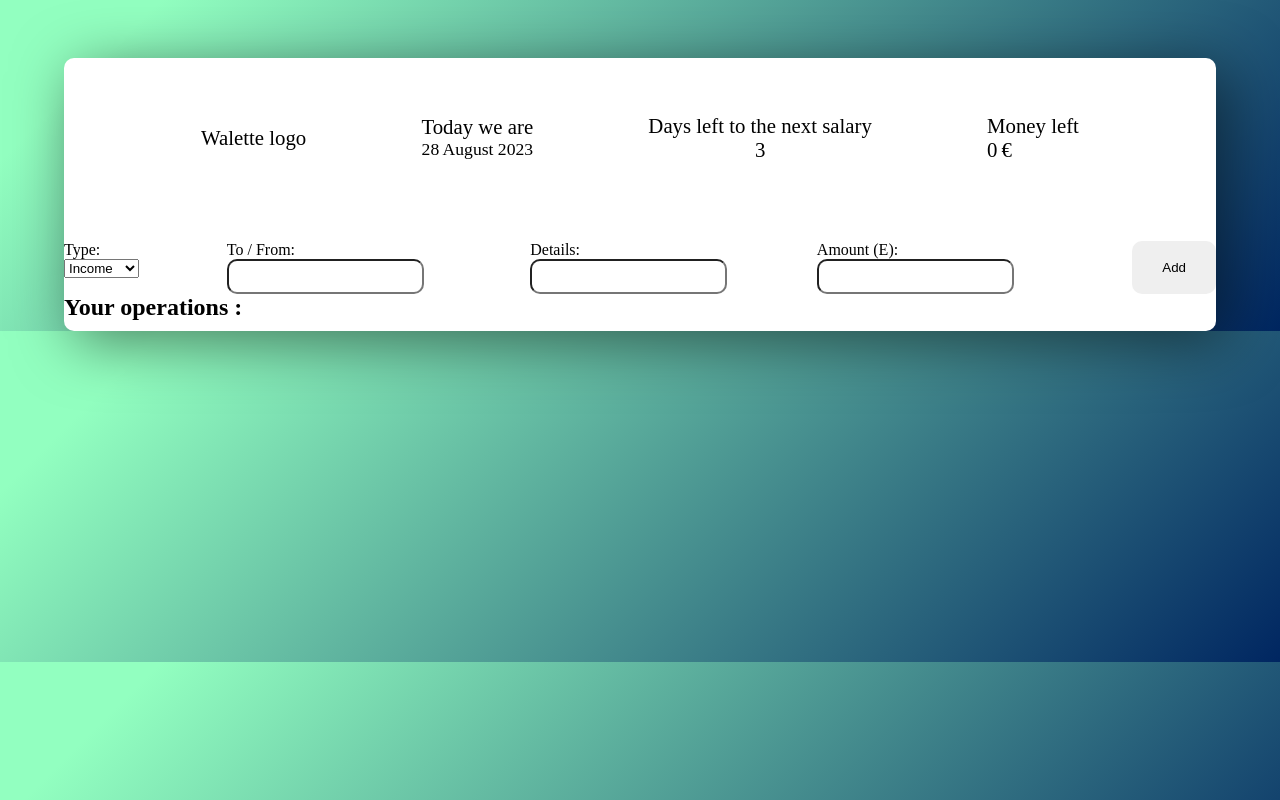
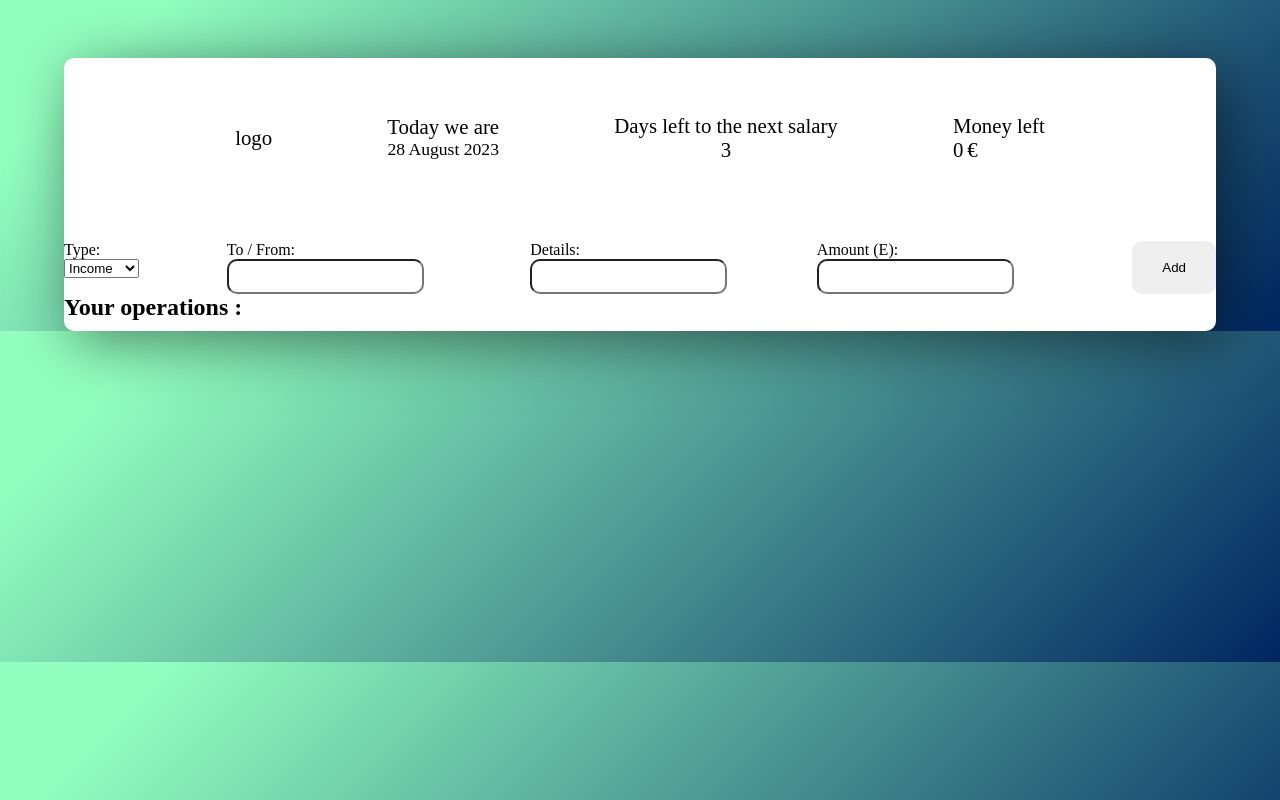
Before and after one commit to monikanaglak/budget-calculator, a website built with webpack: page frontend/public/index.html in a window 1280 px wide. Built offline with nearby package versions, Linux system fonts and the light colour scheme; files whose address does not match are found by name.

Commit message:
changing for indexDB3

```diff
--- a/frontend/public/index.html
+++ b/frontend/public/index.html
@@ -10,7 +10,7 @@
 <body>
     <div class="container">
       <header>
-          <p class="logo">Walette logo</p>
+          <p class="logo">logo</p>
           <div class="local-date">
             <p>Today we are</p>
             <p class="actual-date"></p>
--- a/frontend/src/box.ts
+++ b/frontend/src/box.ts
@@ -1,4 +1,4 @@
-import { appendFile } from "fs";
+
 import { InvoicePayment } from "./classes/Invocie";
 
 export function invoice_operation(x:InvoicePayment){
--- a/frontend/src/index.ts
+++ b/frontend/src/index.ts
@@ -65,7 +65,7 @@ form.addEventListener("submit", (e: Event) => {
     //value of the payment
     let reduce_value:number= parseInt(amount.value);
     //new bank value
-    let bank_value_update:number = bank_value-reduce_value;
+    let bank_value_update:number = bank_value - reduce_value;
     //push to DOM new bank value
     counter_sold.innerText = bank_value_update.toString();
     const payement_operation = new InvoicePayment(client.value, details.value, parseInt(amount.value), type.value,bank_value_update)
@@ -75,9 +75,8 @@ form.addEventListener("submit", (e: Event) => {
     //value of the income
     let increase_value = parseInt(amount.value);
     //wartosc obecna konta
-    let plus:any= counter_sold.textContent;
-    console.log(bank_value)
-    /*let counter_upadte:number = parseInt(plus) + increase_value*/
+    /*let plus:any= counter_sold.textContent;*/
+
     let counter_upadte:number = bank_value + increase_value;
     const money_operation = new InvoicePayment(client.value, details.value, parseInt(amount.value),type.value as "invoice", counter_upadte);
     sendBills(money_operation)
```
